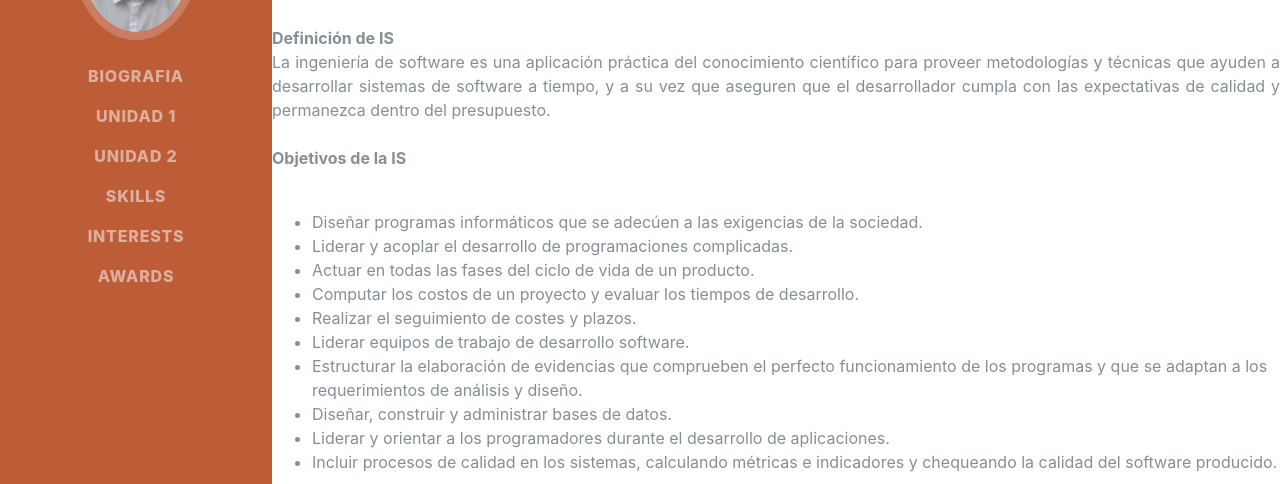
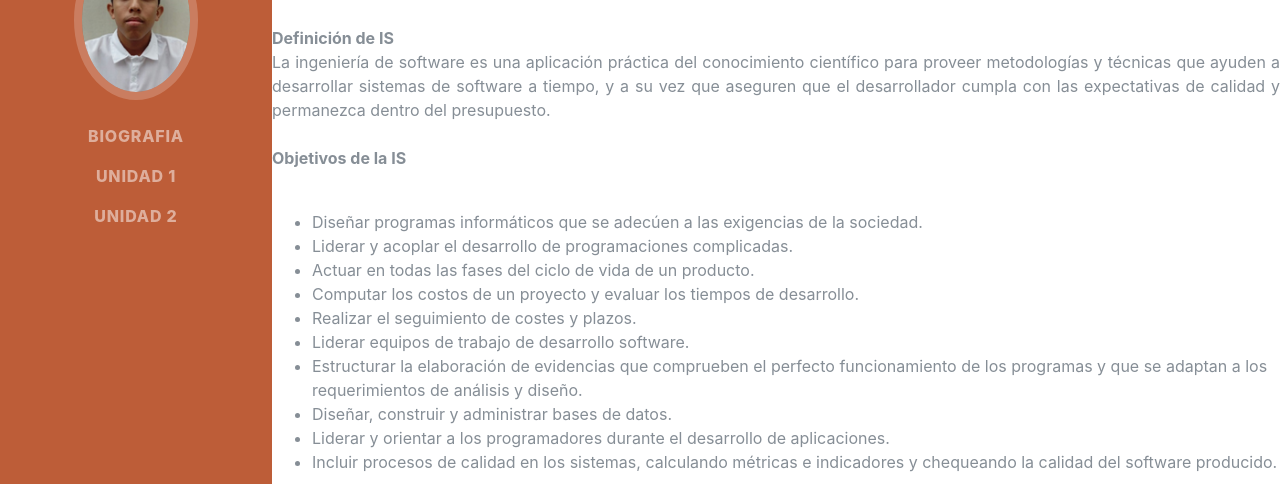
Before and after one commit to Jesaltstudio/jesus-saltos, a plain HTML site: page clases.html in a window 1280 px wide. Shown: the part 316-800 px from the top of the page. Drawn offline with Linux system fonts and the light colour scheme; a web font is replaced by a local one.

Commit message:
Update clases.html

```diff
--- a/clases.html
+++ b/clases.html
@@ -46,15 +46,6 @@
         </li>
         <li class="nav-item">
           <a class="nav-link" href="unidad">Unidad  2</a>
-        </li>
-        <li class="nav-item">
-          <a class="nav-link js-scroll-trigger" href="#skills">Skills</a>
-        </li>
-        <li class="nav-item">
-          <a class="nav-link js-scroll-trigger" href="#interests">Interests</a>
-        </li>
-        <li class="nav-item">
-          <a class="nav-link js-scroll-trigger" href="#awards">Awards</a>
         </li>
       </ul>
     </div>
```
